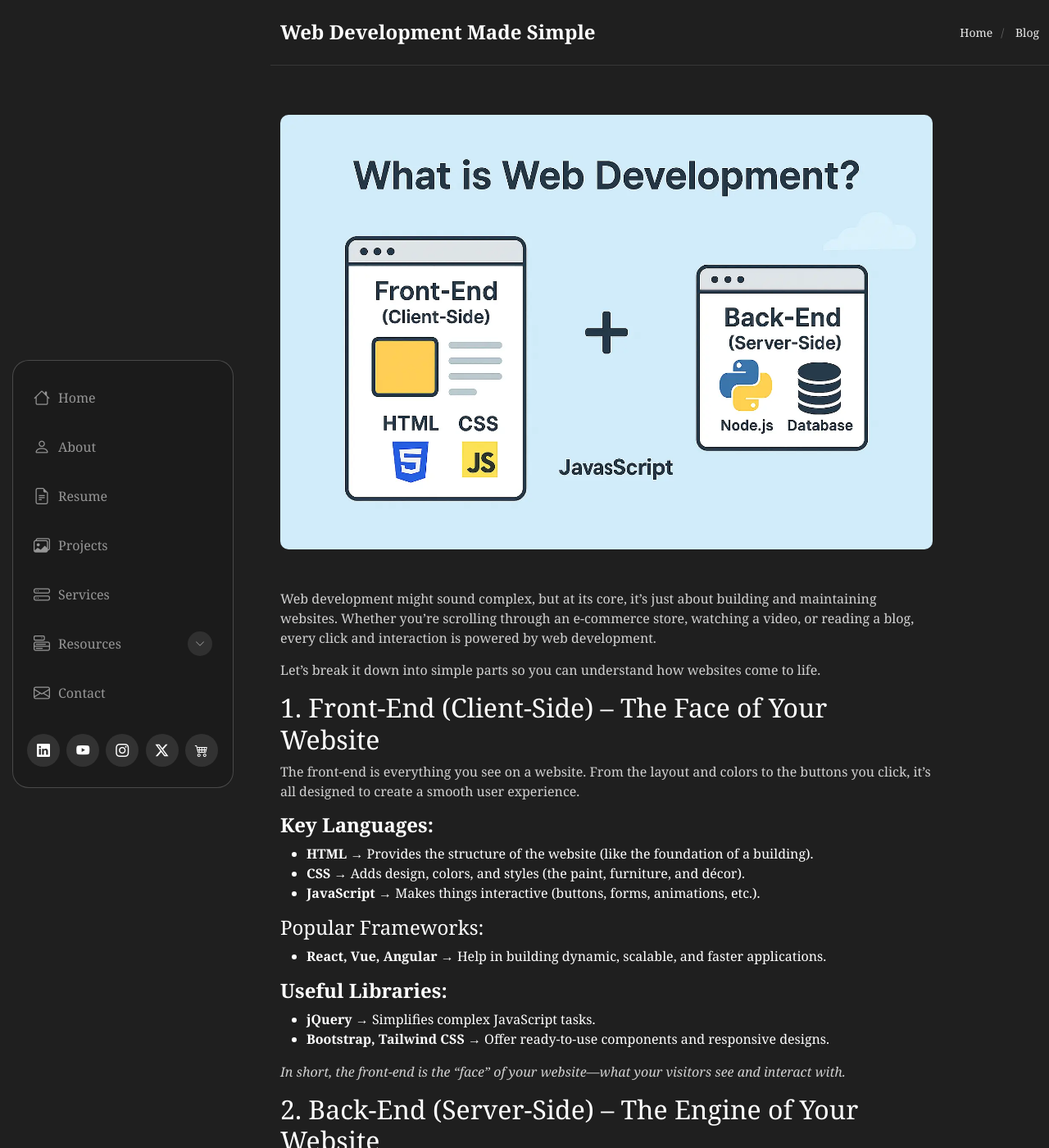
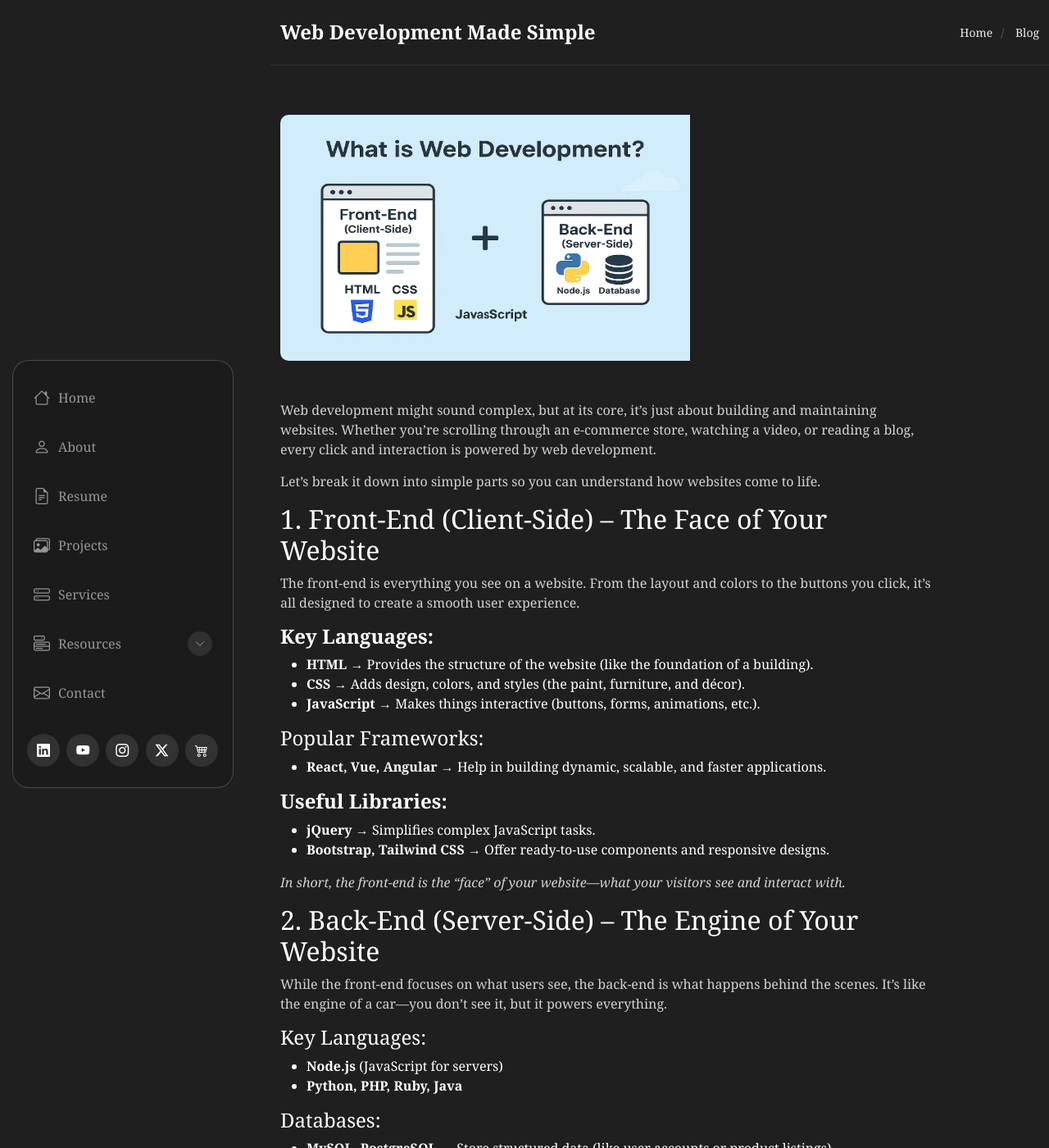
Before and after one commit to iamreemaroy/Reema-Roy, a Jekyll site: the page built from blog/_posts/2025-08-26-web-development-made-simple.md, in a window 1280 px wide and 1400 px high. Shown: the whole window at 82% size. Built offline with Jekyll 4.4.1, drawn with Linux system fonts in a browser that asks for light colours.

Commit message:
Update post.html

```diff
--- a/_layouts/post.html
+++ b/_layouts/post.html
@@ -85,7 +85,7 @@ layout: default
       width: 380px;
     }
 
-    featured-image {
+    .featured-image {
       width: 1200px;
       height: 675px;
     }
@@ -94,6 +94,30 @@ layout: default
       font-size: 48px;
       line-height: 1.2;
     }
+
+    .author-box {
+      display: flex;
+      gap: 20px;
+      background: #473333;
+      border-radius: 18px;
+      padding: 24px;
+      margin-top: 30px;
+}
+
+    .author-box img {
+      width: 80px;
+      height: 80px;
+      border-radius: 50%;
+}
+
+    .author-box img {
+      width: 100px;
+      height: 100px;
+      min-width: 100px;
+      border-radius: 50%;
+      object-fit: cover;
+      border: 3px solid rgba(255,255,255,0.08);
+}
 
     table th,
     table td {
@@ -159,8 +183,8 @@ layout: default
     border-bottom: none;
   }
 
-  @media (min-width: 600px) {
-   featured-image {
+  @media (min-width: 768px) {
+   .featured-image {
       width: 500px;
       height: 300px;
     }
@@ -168,5 +192,26 @@ layout: default
       font-size: 32px;
       line-height: 1.3;
     }
+
+    .author-box {
+    flex-direction: column;
+    text-align: center;
+  }
+
+  .author-box img {
+    width: 90px;
+    height: 90px;
+  }
+  .author-box h3 {
+  color: #ffffff;
+  font-size: 22px;
+  margin-bottom: 10px;
+}
+
+.author-box p {
+  color: #c9c9c9;
+  line-height: 1.7;
+  margin-bottom: 0;
+}
   }
 </style>
```
